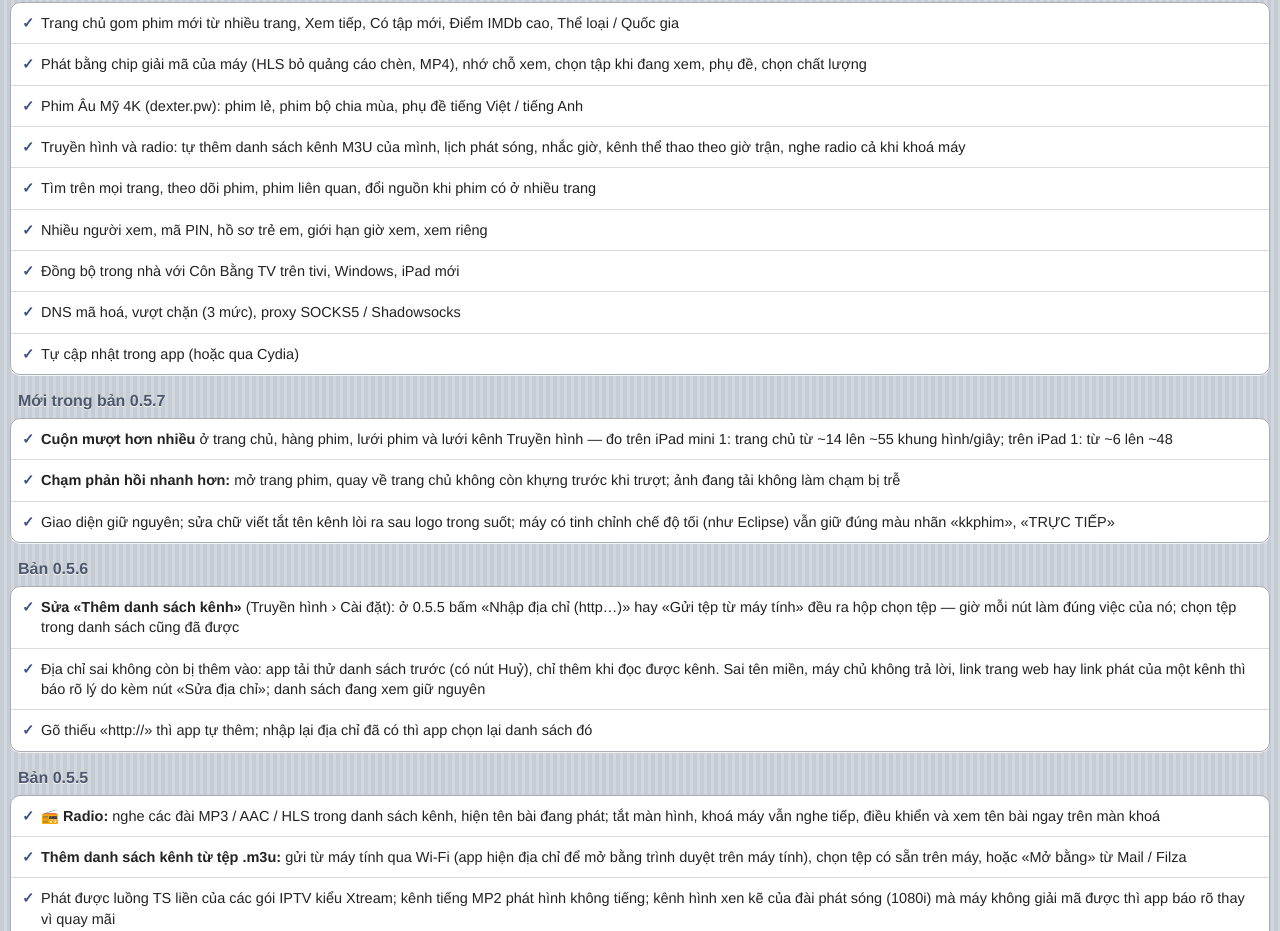
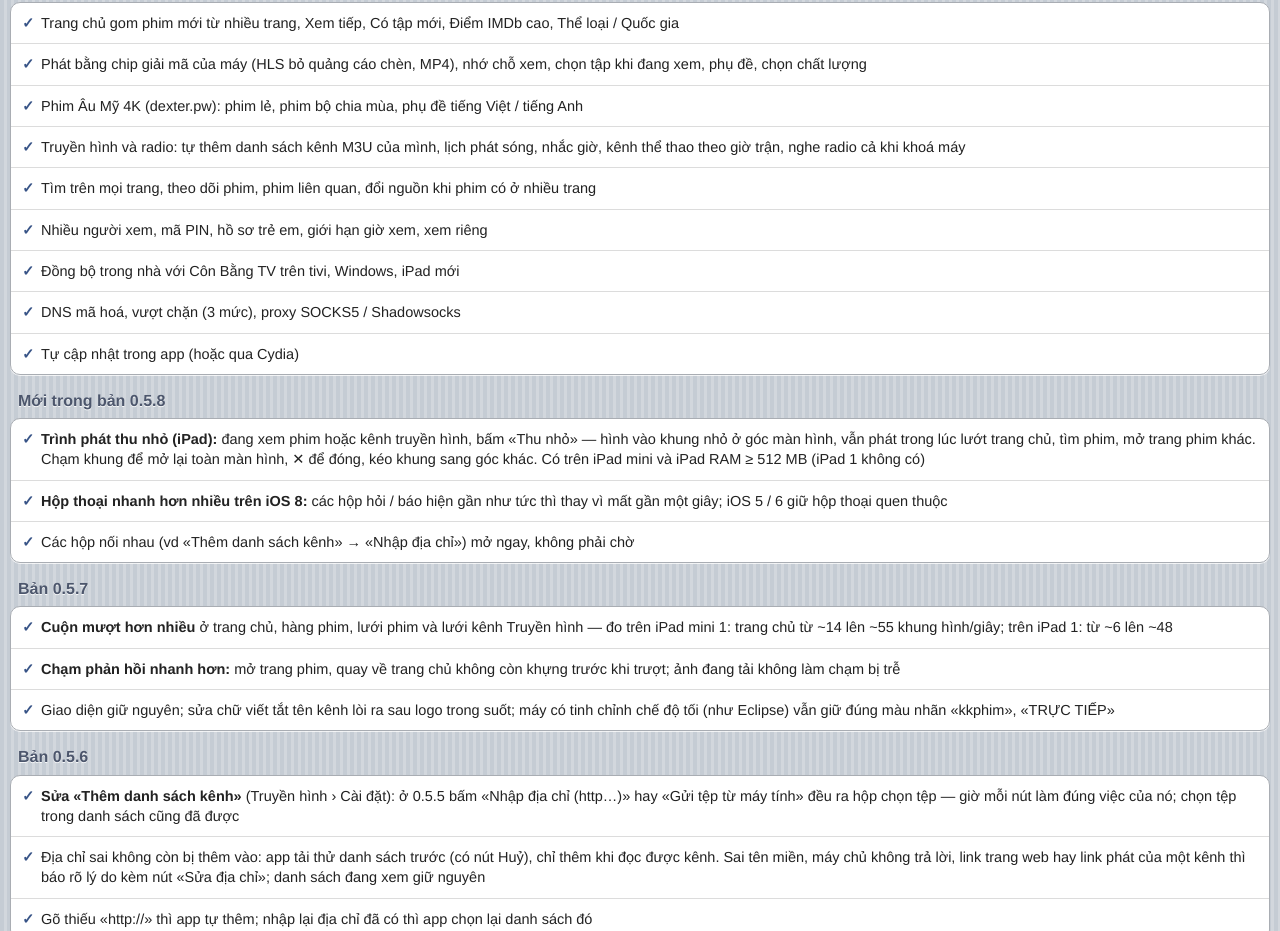
Before and after one commit to ConBangTVLegacy/conbangtvlegacy.github.io, a plain HTML site: page repo/depiction.html in a window 1280 px wide. Shown: the part 409-1340 px from the top of the page. Drawn offline with Linux system fonts and the light colour scheme.

Commit message:
Bản 0.5.8: nguồn Cydia + mục «Mới trong bản» — trình phát thu nhỏ (iPad), hộp thoại nhanh trên iOS 8
Co-Authored-By: Claude Opus 5.5 <noreply@anthropic.com>

```diff
--- a/repo/depiction.html
+++ b/repo/depiction.html
@@ -58,7 +58,16 @@ a{color:#2A5DB0;text-decoration:none}
 </div>
 
 <div class="card">
-<h2>Mới trong bản 0.5.7</h2>
+<h2>Mới trong bản 0.5.8</h2>
+<ul>
+<li><b>Trình phát thu nhỏ (iPad):</b> đang xem phim hoặc kênh truyền hình, bấm «Thu nhỏ» — hình vào khung nhỏ ở góc màn hình, vẫn phát trong lúc lướt trang chủ, tìm phim, mở trang phim khác. Chạm khung để mở lại toàn màn hình, ✕ để đóng, kéo khung sang góc khác. Có trên iPad mini và iPad RAM ≥ 512 MB (iPad 1 không có)</li>
+<li><b>Hộp thoại nhanh hơn nhiều trên iOS 8:</b> các hộp hỏi / báo hiện gần như tức thì thay vì mất gần một giây; iOS 5 / 6 giữ hộp thoại quen thuộc</li>
+<li>Các hộp nối nhau (vd «Thêm danh sách kênh» → «Nhập địa chỉ») mở ngay, không phải chờ</li>
+</ul>
+</div>
+
+<div class="card">
+<h2>Bản 0.5.7</h2>
 <ul>
 <li><b>Cuộn mượt hơn nhiều</b> ở trang chủ, hàng phim, lưới phim và lưới kênh Truyền hình — đo trên iPad mini 1: trang chủ từ ~14 lên ~55 khung hình/giây; trên iPad 1: từ ~6 lên ~48</li>
 <li><b>Chạm phản hồi nhanh hơn:</b> mở trang phim, quay về trang chủ không còn khựng trước khi trượt; ảnh đang tải không làm chạm bị trễ</li>
```
Also changed, not shown: 6 other files.
